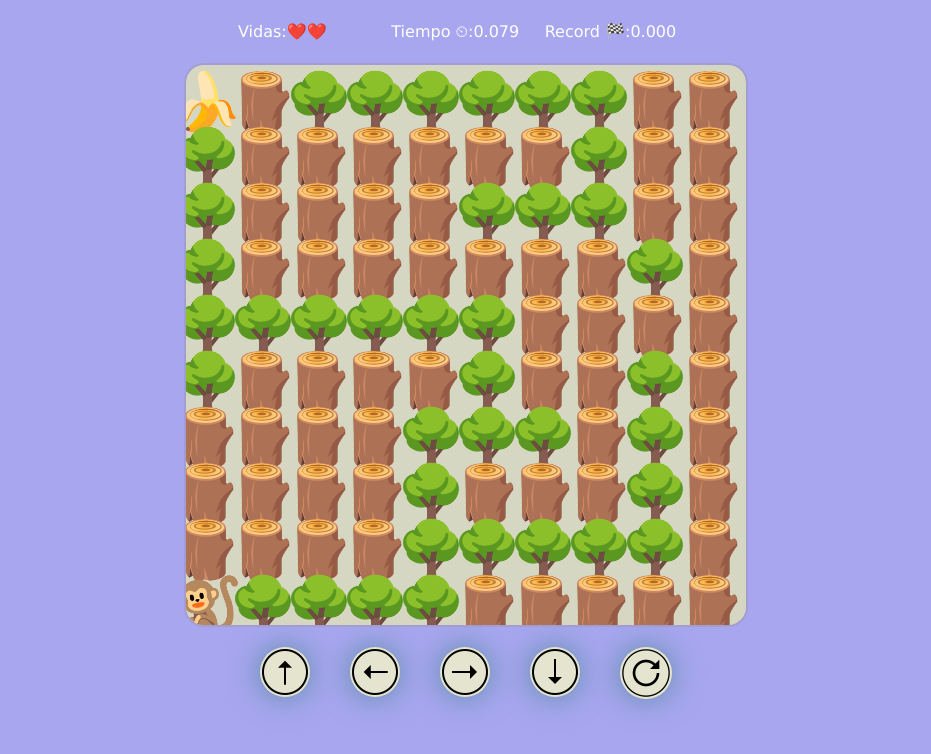
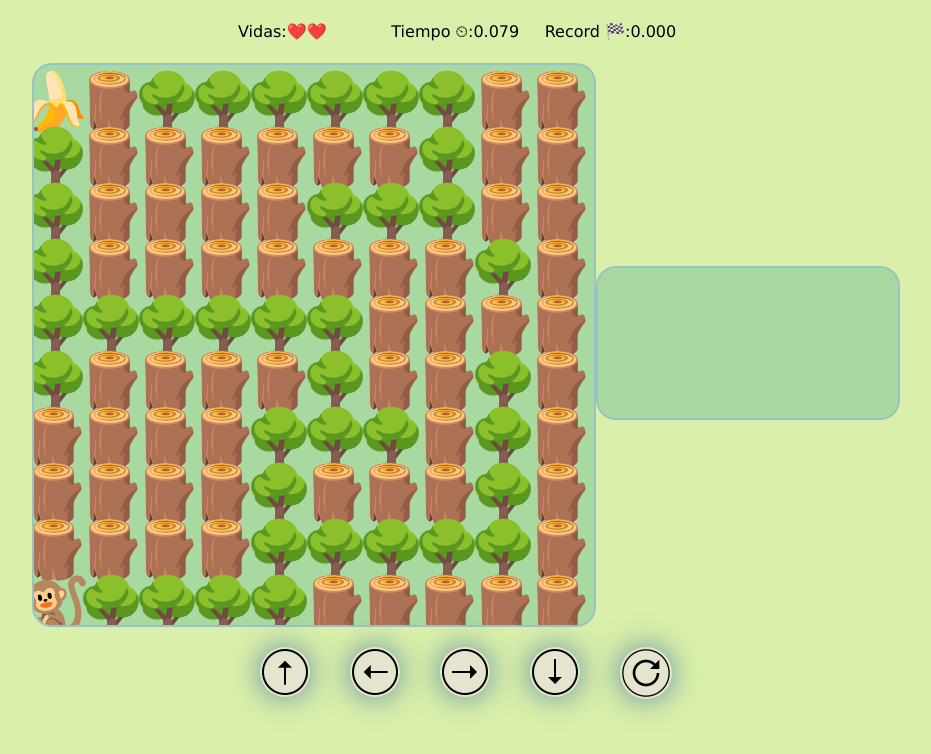
Before and after one commit to madelein04/vidioGames, a plain HTML site: page index.html in a window 1280 px wide. Both pictures are taken after a click on the button 459 px from the left and 672 px from the top of the page. Shown: the whole page, without its empty margins (174-1105 px from the left). Drawn offline with Linux system fonts and the light colour scheme.

Commit message:
ultimos cambios

```diff
--- a/index.html
+++ b/index.html
@@ -15,6 +15,9 @@
     </div>
     <div  class="game-container" >
         <canvas id="game"></canvas>
+        <div class="anuncio">
+            <canvas id="anuncio"></canvas>
+        </div>
         <div class="btns ">
             <button class="fondo" id="up"><img src="/icon/icons8-arribacírculo-50.png" alt=""></button>
             <button class="fondo"  id="left"><img src="/icon/icons8-izquierda50.png" alt=""></button>
--- a/index.js
+++ b/index.js
@@ -1,5 +1,6 @@
 const canvas = document.querySelector('#game');
 const game = canvas.getContext('2d');
+const anuncio = document.querySelector('#anuncio');
 const btnUp = document.querySelector('#up');
 const btnLeft = document.querySelector('#left');
 const btnRight = document.querySelector('#right');
@@ -9,7 +10,9 @@ const vidas = document.querySelector('.vidas');
 const time = document.querySelector('.time');
 const recordView = document.querySelector('.record');
 
+
 let canvasSize;
+let canvasAnuncio;
 let elementsSize;
 let level = 0;
 let lifes = 3;
@@ -19,6 +22,7 @@ let timeStar;
 let timePlayer;
 let timeInterval;
 
+//const showFinalScreen = false;
 
 const playerPosition = {
     x: undefined,
@@ -30,20 +34,33 @@ const giftPosition = {
     y: undefined,
 }
 
+const firePosition = {
+    x: undefined,
+    y: undefined,
+}
+
 let enemyPositions = [];
 
 window.addEventListener('load', setCanvasSize);
 window.addEventListener('resize', setCanvasSize);
+/*window.addEventListener('load', anunciofunc);
+window.addEventListener('resize', anunciofunc);
 
-/*function fixNumber(n) {
-    return Number(n.toFixed(2));
+function anunciofunc() {
+    if (window.innerHeight > window.innerWidth) {
+        canvasAnuncio = window.innerWidth * 0.7;
+    } else {
+        canvasAnuncio = window.innerHeight * 0.7;
+    }
+    canvas.setAttribute('width', canvasAnuncio);
+    canvas.setAttribute('height', canvasAnuncio);
+
 }*/
-
 function setCanvasSize() {
     if (window.innerHeight > window.innerWidth) {
-    canvasSize = window.innerWidth * 0.7;
+        canvasSize = window.innerWidth * 0.7;
     } else {
-    canvasSize = window.innerHeight * 0.7;
+        canvasSize = window.innerHeight * 0.7;
     }
 
     canvasSize = Number(canvasSize.toFixed(0));
@@ -129,12 +146,22 @@ function moverJugador() {
         const enemyCollisionY = enemy.y.toFixed(3) == playerPosition.y.toFixed(3);
         return enemyCollisionX && enemyCollisionY;
     });
-    if (enemyCollision) {
-        levelOver();
+    if (playerPosition.x == giftPosition.x && playerPosition.y == giftPosition.y){
+        gameWin();
+        setTimeout(gameWin, 100);
+    } else if(enemyCollision) {
+        showCollision();
+        setTimeout(levelOver, 500);
     }
-
     game.fillText(emojis['PLAYER'], playerPosition.x, playerPosition.y);
 
+
+}
+
+function showCollision(){
+    firePosition.x = playerPosition.x;
+    firePosition.y = playerPosition.y;
+    game.fillText(emojis['BOMB_COLLISION'], firePosition.x, firePosition.y)
 }
 
 function levelWin() {
@@ -144,9 +171,10 @@ function levelWin() {
 }
 
 function gameWin() {
-    console.log('Fin del juego !!!');
+    console.log("ganaste");
     clearInterval(timeInterval)
-
+    game.fillText(emojis['WIN'], giftPosition.x, giftPosition.y,  );
+    anuncio.innerText = emojis['WIN'];
     const recordTime = localStorage.getItem('record_time');
     const playerTime = Date.now() - timeStar;
     if (recordTime) {
--- a/maps.js
+++ b/maps.js
@@ -11,6 +11,7 @@ const emojis = {
 };
 
 const maps = [];
+const mapsWin = [];
 maps.push(`
   IX------XX
   -XXXXXX-XX
@@ -23,7 +24,7 @@ maps.push(`
   XXXX-----X
   O----XXXXX
 `);
-maps.push(`
+/*maps.push(`
   O--X-----X
   X--XXXXX-X
   XX----XXXX
@@ -83,4 +84,17 @@ maps.push(`
   -XX-XX-X--
   ------X-X-
   XXXXX----O
+`);*/
+
+mapsWin.push(`
+  IIIIIIIIII
+  IIIIIIIIII
+  IIIIIIIIII
+  IIIIIIIIII
+  IIIIIIIIII
+  IIIIIIIIII
+  IIIIIIIIII
+  IIIIIIIIII
+  IIIIIIIIII
+  IIIIIIIIII
 `);
--- a/styles.css
+++ b/styles.css
@@ -1,6 +1,6 @@
 body {
-    background-color: rgba(77, 75, 223, 0.493);
-    color: #fff;
+    background-color: rgba(179, 223, 75, 0.473);
+    color: rgb(0, 0, 0);
     font-family: Verdana, Geneva, Tahoma, sans-serif;
     margin: 0;
     padding: 0;
@@ -14,11 +14,22 @@ body {
 }
 
 canvas {
-    border: 2px solid #1900ff44;
+    border: 2px solid #799dff5d;
     border-radius: 20px;
-    background-color: #fdff9d8c;
+    background-color: #80c79b8c;
     margin: 0;
 
+}
+
+canvas #anuncio {
+    position: absolute;
+    display: none;
+    justify-content: center;
+    z-index: -1;
+    width: 100%;
+    height: 50%;
+    font-size: 20vw;
+    background: rgba(122, 125, 175, 0.253);
 }
 
 .btns {
```
